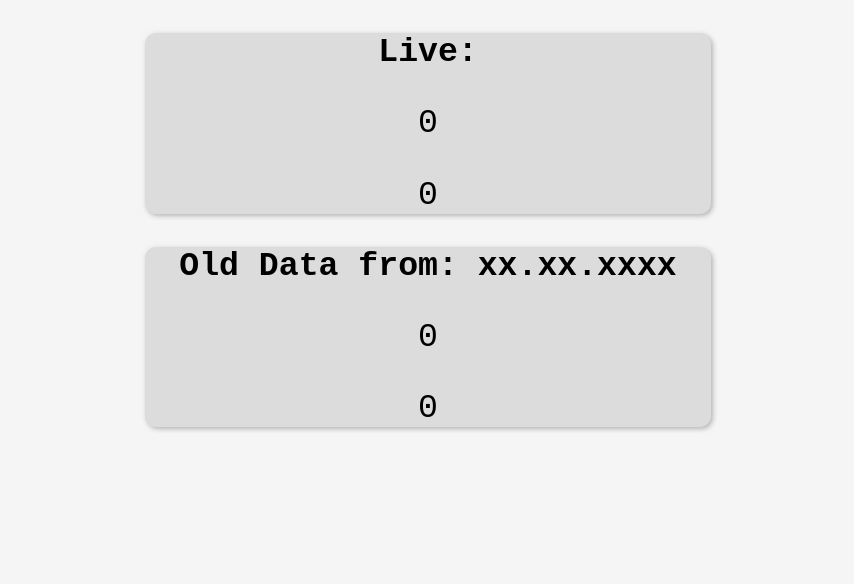
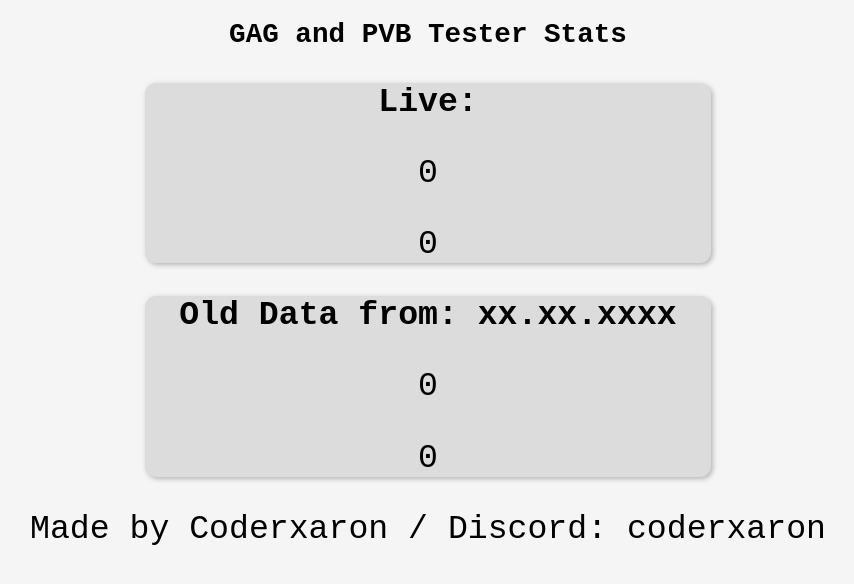
Before and after one commit to coderxaron/tester-check.github.io, a plain HTML site: page index.html in a window 1280 px wide. Shown: the whole page, without its empty margins (212-1066 px from the left). Drawn offline with Linux system fonts and the light colour scheme; no server answers.

Commit message:
Update index.html

```diff
--- a/index.html
+++ b/index.html
@@ -9,17 +9,22 @@
 </head>
 <body>
 
-  <div class="live">
+  <h1>GAG and PVB Tester Stats</h1>
+    <div class="live" id="disp">
       <h3>Live:</h3>
       <p id="gagt">0</p>
       <p id="pvbt">0</p>
-  </div>
+    </div>
 
-  <div class="olddata">
+    <div class="olddata" id="disp">
       <h3 id="ls">Old Data from: xx.xx.xxxx</h3>
       <p id="oldgag">0</p>
       <p id="oldpvb">0</p>
-  </div>
+    </div>
+
+    <footer>
+      <p>Made by Coderxaron / Discord: coderxaron</p>
+    </footer>
 
   <script src="java.js"></script>
 
```
